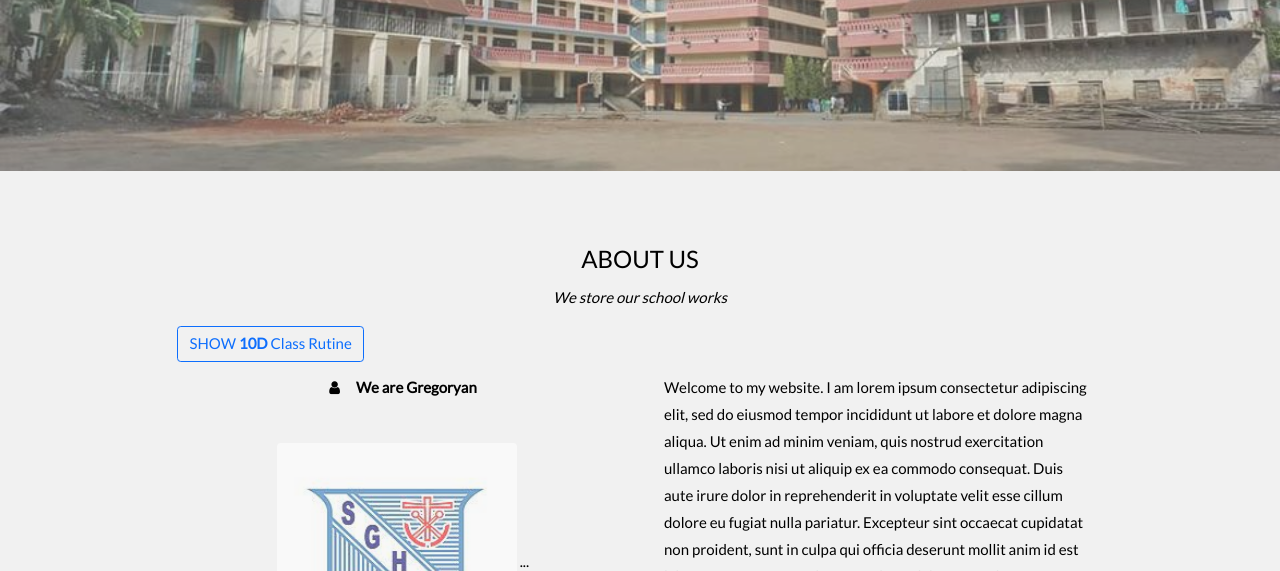
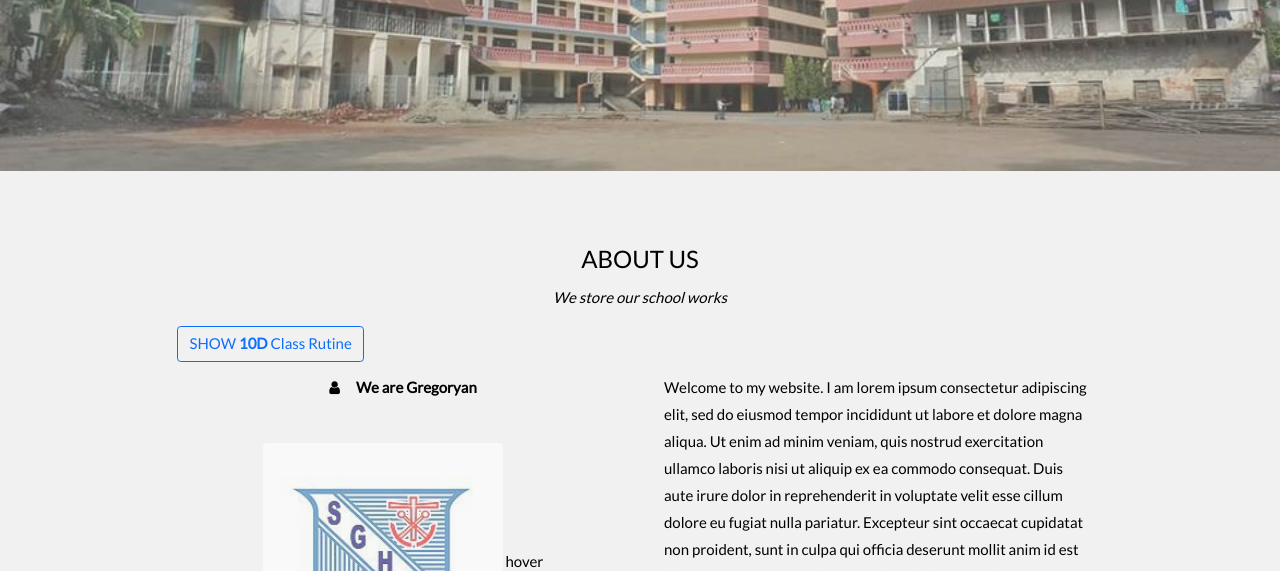
Before and after one commit to jayedsikder/dous.github.io, a plain HTML site: page index.html in a window 1280 px wide. Shown: the part 229-800 px from the top of the page. Drawn offline with nearby package versions, Linux system fonts and the light colour scheme.

Commit message:
Update index.html
sss

```diff
--- a/index.html
+++ b/index.html
@@ -168,7 +168,7 @@
             <p><b><i class="fa fa-user w3-margin-right"></i>We are Gregoryan</b></p><br>
                <div>
             <img src="logu.jpg" class="w3-round w3-image w3-opacity w3-hover-opacity-off" alt="Photo of Me" width="240" height="233">
-                   <span class="tooltiptext">...</span>
+                   <span class="tooltiptext">hover</span>
               </div>
           </div>
           <!--Docs -->
```
